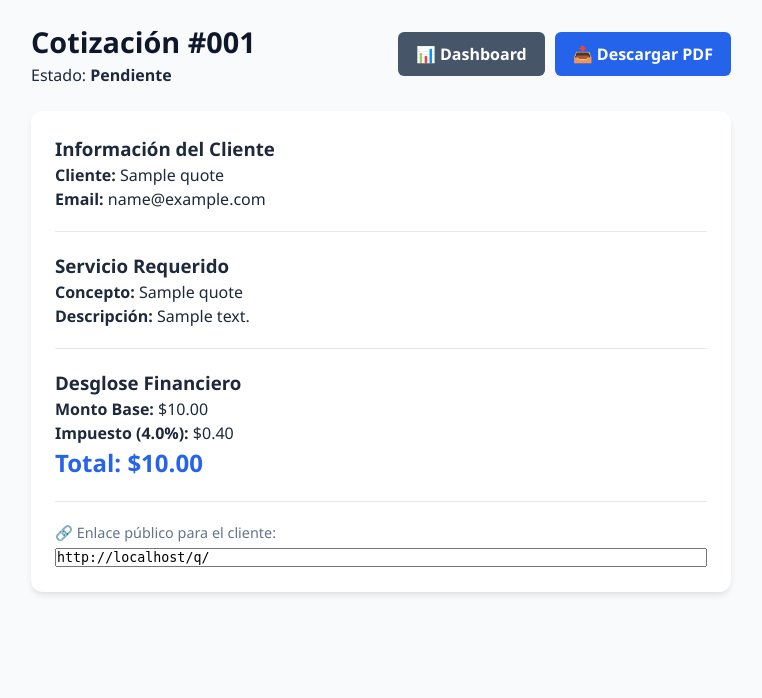
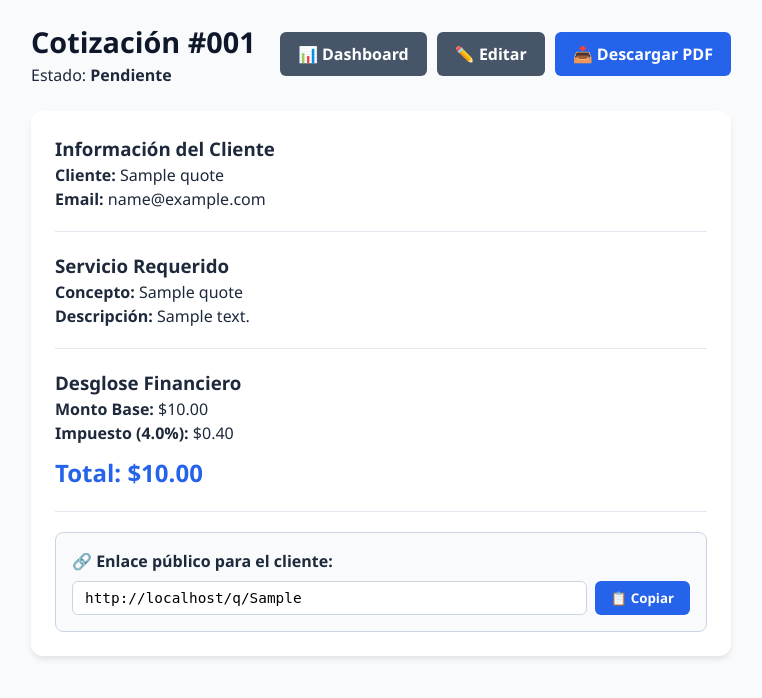
Before and after one commit to owenvaldez46-dot/QuoteFlow, a FastAPI app: page /quote/1 in a window 1280 px wide. Shown: the top 698 px of the page, without its empty margins (259-1021 px from the left). Run offline with FastAPI, Linux system fonts and the light colour scheme; the visitor is signed in with stand-in values (Sample User, id 1); tables that the repository leaves empty hold one stand-in row (values such as "Sample post").

Commit message:
Enhance quote.html with public share link feature
Added a public share link section with copy functionality.

```diff
--- a/templates/quote.html
+++ b/templates/quote.html
@@ -2,6 +2,7 @@
 <html lang="es">
 <head>
     <meta charset="UTF-8">
+    <meta name="viewport" content="width=device-width, initial-scale=1.0">
     <title>Cotización #{{ "%03d"|format(quote.id) }} | QuoteFlow</title>
     <link rel="stylesheet" href="/static/style.css">
 </head>
@@ -12,8 +13,9 @@
                 <h1>Cotización #{{ "%03d"|format(quote.id) }}</h1>
                 <p>Estado: <strong>{{ quote.status }}</strong></p>
             </div>
-            <div style="display: flex; gap: 10px;">
+            <div style="display: flex; gap: 10px; flex-wrap: wrap;">
                 <a href="/dashboard" class="btn btn-secondary">📊 Dashboard</a>
+                <a href="/quote/{{ quote.id }}/edit" class="btn btn-secondary">✏️ Editar</a>
                 <a href="/quote/{{ quote.id }}/pdf" class="btn btn-primary">📥 Descargar PDF</a>
             </div>
         </header>
@@ -34,15 +36,43 @@
             <h3>Desglose Financiero</h3>
             <p><strong>Monto Base:</strong> ${{ "%.2f"|format(quote.amount) }}</p>
             <p><strong>Impuesto ({{ quote.tax_rate }}%):</strong> ${{ "%.2f"|format(quote.amount * (quote.tax_rate / 100.0)) }}</p>
-            <h2 style="color: #2563eb;">Total: ${{ "%.2f"|format(quote.total_amount) }}</h2>
+            <h2 style="color: #2563eb; margin-top: 10px;">Total: ${{ "%.2f"|format(quote.total_amount) }}</h2>
 
             <hr style="border: 0; border-top: 1px solid #e2e8f0; margin: 20px 0;">
 
-            <p style="font-size: 0.9rem; color: #64748b;">
-                🔗 Enlace público para el cliente: <br>
-                <input type="text" readonly value="{{ request.base_url }}q/{{ quote.public_token }}" style="width: 100%; margin-top: 4px; font-family: monospace;">
-            </p>
+            <!-- Cuadro de Enlace Público para el Cliente -->
+            <div style="background-color: #f8fafc; border: 1px solid #cbd5e1; border-radius: 8px; padding: 16px;">
+                <label style="font-weight: bold; display: block; margin-bottom: 8px; color: #1e293b;">
+                    🔗 Enlace público para el cliente:
+                </label>
+                <div style="display: flex; gap: 8px;">
+                    <input type="text" id="shareUrlInput" readonly value="{{ share_url if share_url else (request.base_url ~ 'q/' ~ (quote.token or quote.public_token)) }}"
+                           style="flex: 1; padding: 8px 12px; border: 1px solid #cbd5e1; border-radius: 6px; font-family: monospace; font-size: 0.9rem; background-color: #ffffff;">
+                    <button type="button" onclick="copyShareUrl()" class="btn btn-primary" style="padding: 8px 16px; white-space: nowrap;">
+                        📋 Copiar
+                    </button>
+                </div>
+                <p id="copyAlert" style="color: #16a34a; font-size: 0.85rem; margin-top: 6px; margin-bottom: 0; display: none; font-weight: 600;">
+                    ✓ ¡Enlace copiado al portapapeles!
+                </p>
+            </div>
         </div>
     </div>
+
+    <script>
+    function copyShareUrl() {
+        var copyText = document.getElementById("shareUrlInput");
+        copyText.select();
+        copyText.setSelectionRange(0, 99999); // Para dispositivos móviles
+
+        navigator.clipboard.writeText(copyText.value).then(function() {
+            var alertMsg = document.getElementById("copyAlert");
+            alertMsg.style.display = "block";
+            setTimeout(function() {
+                alertMsg.style.display = "none";
+            }, 3000);
+        });
+    }
+    </script>
 </body>
 </html>
```
